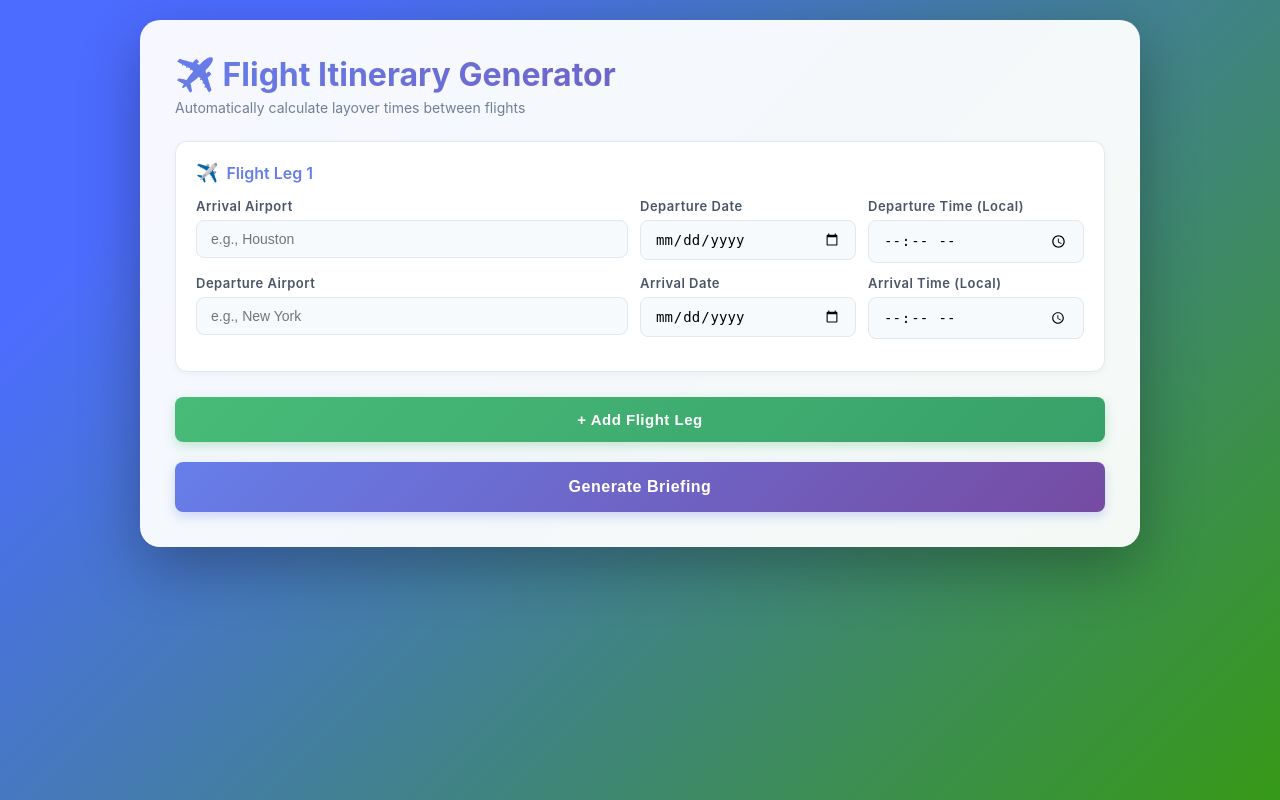
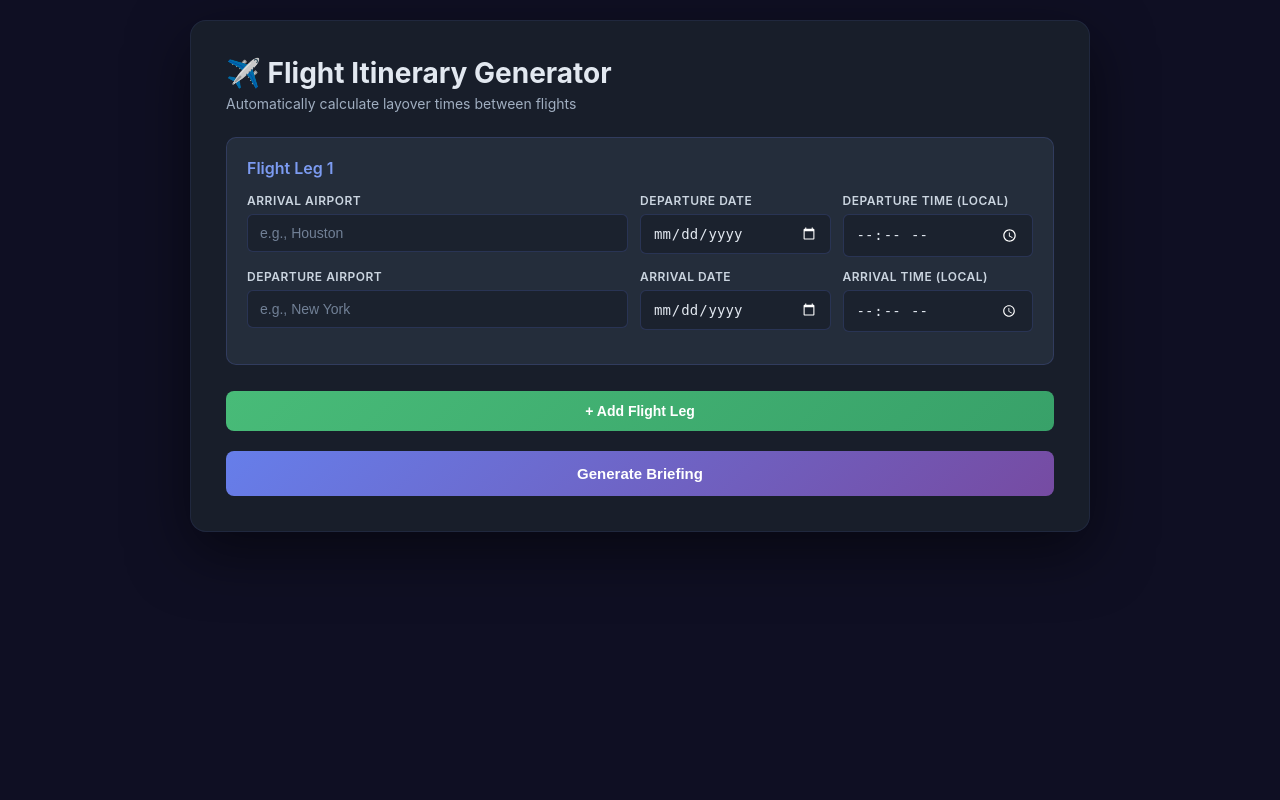
Before and after one commit to sabicera/site, a PHP site: page /flights/index.html in a window 1280 px wide. Run offline with PHP 8.4, Linux system fonts and the light colour scheme.

Commit message:
Update style.css

```diff
--- a/flights/style.css
+++ b/flights/style.css
@@ -1,4 +1,4 @@
-* {
+*{
     margin: 0;
     padding: 0;
     box-sizing: border-box;
@@ -6,67 +6,119 @@
 
 body {
     font-family: -apple-system, BlinkMacSystemFont, 'Segoe UI', Roboto, Oxygen, Ubuntu, Cantarell, sans-serif;
-    background: linear-gradient(135deg, #002effb3 16%, #369916 100%);
     min-height: 100vh;
     padding: 20px;
+    overflow-x: hidden;
+    position: relative;
+    background: #0f0f23;
+}
+
+.parallax-bg {
+    position: fixed;
+    top: -50px;
+    left: -50px;
+    width: calc(100% + 100px);
+    height: calc(100% + 100px);
+    z-index: -1;
+}
+
+.parallax-layer {
+    position: absolute;
+    width: 100%;
+    height: 100%;
+}
+
+.parallax-layer-1 {
+    background: linear-gradient(135deg, #1a1a2e 0%, #16213e 100%);
+    transform: translate(0, 0);
+}
+
+.parallax-layer-2 {
+    background:
+        radial-gradient(circle at 20% 30%, rgba(102, 126, 234, 0.15) 0%, transparent 40%),
+        radial-gradient(circle at 80% 70%, rgba(118, 75, 162, 0.12) 0%, transparent 50%),
+        radial-gradient(circle at 60% 10%, rgba(72, 187, 120, 0.08) 0%, transparent 30%);
+    transform: translate(0, 0);
+    transition: transform 0.3s ease-out;
+}
+
+.parallax-layer-3 {
+    transform: translate(0, 0);
+    transition: transform 0.2s ease-out;
+}
+
+.parallax-layer-3::before,
+.parallax-layer-3::after {
+    content: '';
+    position: absolute;
+    border-radius: 50%;
+    filter: blur(80px);
+    opacity: 0.2;
+}
+
+.parallax-layer-3::before {
+    width: 500px;
+    height: 500px;
+    background: rgba(102, 126, 234, 0.25);
+    top: 10%;
+    left: 10%;
+}
+
+.parallax-layer-3::after {
+    width: 400px;
+    height: 400px;
+    background: rgba(118, 75, 162, 0.2);
+    bottom: 20%;
+    right: 15%;
 }
 
 .container {
-    max-width: 1000px;
+    max-width: 900px;
     margin: 0 auto;
-    background: rgba(255, 255, 255, 0.95);
+    background: rgba(26, 32, 44, 0.95);
     backdrop-filter: blur(10px);
-    border-radius: 20px;
-    box-shadow: 0 20px 60px rgba(0,0,0,0.3);
+    border-radius: 16px;
+    box-shadow: 0 20px 60px rgba(0,0,0,0.5);
     padding: 35px;
+    position: relative;
+    z-index: 1;
+    border: 1px solid rgba(102, 126, 234, 0.1);
 }
 
 h1 {
-    color: #1a202c;
+    color: #e2e8f0;
     margin-bottom: 5px;
-    font-size: 32px;
+    font-size: 28px;
     font-weight: 700;
-    background: linear-gradient(135deg, #667eea 0%, #764ba2 100%);
-    -webkit-background-clip: text;
-    -webkit-text-fill-color: transparent;
-    background-clip: text;
 }
 
 .subtitle {
-    color: #718096;
+    color: #a0aec0;
     margin-bottom: 25px;
     font-size: 14px;
 }
 
 .flight-leg {
-    background: #ffffff;
-    border-radius: 12px;
+    background: rgba(45, 55, 72, 0.6);
+    border-radius: 10px;
     padding: 20px;
-    margin-bottom: 15px;
-    border: 1px solid #e2e8f0;
-    box-shadow: 0 2px 8px rgba(0,0,0,0.04);
+    margin-bottom: 16px;
+    border: 1px solid rgba(102, 126, 234, 0.2);
     position: relative;
     transition: all 0.3s ease;
 }
 
 .flight-leg:hover {
-    box-shadow: 0 4px 12px rgba(102, 126, 234, 0.15);
-    border-color: #667eea;
+    box-shadow: 0 4px 12px rgba(131, 133, 145, 0.2);
+    border-color: rgba(101, 102, 109, 0.705);
+    background: rgba(45, 55, 72, 0.8);
 }
 
 .flight-leg h3 {
-    color: #667eea;
+    color: #7c9bf1;
     margin-bottom: 15px;
     font-size: 16px;
     font-weight: 600;
-    display: flex;
-    align-items: center;
-    gap: 8px;
-}
-
-.flight-leg h3::before {
-    content: "✈️";
-    font-size: 18px;
 }
 
 .input-row {
@@ -84,30 +136,36 @@ h1 {
 label {
     font-weight: 600;
     margin-bottom: 6px;
-    color: #4a5568;
-    font-size: 13px;
-    /*text-transform: uppercase*/
+    color: #cbd5e0;
+    font-size: 12px;
+    text-transform: uppercase;
     letter-spacing: 0.5px;
 }
 
 input {
-    padding: 10px 14px;
-    border: 1.5px solid #e2e8f0;
-    border-radius: 8px;
+    padding: 10px 12px;
+    border: 1.5px solid rgba(102, 126, 234, 0.2);
+    border-radius: 6px;
     font-size: 14px;
     transition: all 0.2s;
-    background: #f7fafc;
+    background: rgba(26, 32, 44, 0.8);
+    color: #e2e8f0;
 }
 
 input:focus {
     outline: none;
     border-color: #667eea;
-    background: #ffffff;
-    box-shadow: 0 0 0 3px rgba(102, 126, 234, 0.1);
+    box-shadow: 0 0 0 3px rgba(102, 126, 234, 0.2);
+    background: rgba(26, 32, 44, 0.95);
 }
 
-input:hover {
-    border-color: #cbd5e0;
+input::placeholder {
+    color: #718096;
+}
+
+input[type="date"]::-webkit-calendar-picker-indicator,
+input[type="time"]::-webkit-calendar-picker-indicator {
+    filter: invert(1);
 }
 
 .btn {
@@ -118,8 +176,6 @@ input:hover {
     cursor: pointer;
     transition: all 0.3s;
     font-size: 14px;
-    /*text-transform: uppercase;*/
-    letter-spacing: 0.5px;
 }
 
 .btn-add {
@@ -127,18 +183,13 @@ input:hover {
     color: white;
     width: 100%;
     margin-top: 10px;
-    padding: 14px;
-    font-size: 15px;
-    box-shadow: 0 4px 12px rgba(72, 187, 120, 0.3);
+    padding: 12px;
 }
 
 .btn-add:hover {
+    background: linear-gradient(135deg, #38a169 0%, #2f855a 100%);
     transform: translateY(-2px);
-    box-shadow: 0 6px 16px rgba(72, 187, 120, 0.4);
-}
-
-.btn-add:active {
-    transform: translateY(0);
+    box-shadow: 0 4px 12px rgba(72, 187, 120, 0.4);
 }
 
 .btn-remove {
@@ -149,11 +200,10 @@ input:hover {
     right: 15px;
     padding: 6px 12px;
     font-size: 12px;
-    box-shadow: 0 2px 8px rgba(245, 101, 101, 0.3);
 }
 
 .btn-remove:hover {
-    transform: translateY(-1px);
+    background: linear-gradient(135deg, #f56565 0%, #e53e3e 100%);
     box-shadow: 0 4px 12px rgba(245, 101, 101, 0.4);
 }
 
@@ -161,46 +211,39 @@ input:hover {
     background: linear-gradient(135deg, #667eea 0%, #764ba2 100%);
     color: white;
     width: 100%;
-    padding: 16px;
-    font-size: 16px;
+    padding: 14px;
+    font-size: 15px;
     margin-top: 20px;
-    box-shadow: 0 4px 12px rgba(102, 126, 234, 0.3);
 }
 
 .btn-generate:hover {
+    background: linear-gradient(135deg, #5568d3 0%, #6a3f8f 100%);
     transform: translateY(-2px);
-    box-shadow: 0 6px 16px rgba(102, 126, 234, 0.4);
-}
-
-.btn-generate:active {
-    transform: translateY(0);
+    box-shadow: 0 4px 12px rgba(102, 126, 234, 0.4);
 }
 
 .layover-info {
-    background: linear-gradient(135deg, #fef3c7 0%, #fde68a 100%);
-    border: 1.5px solid #fbbf24;
-    border-radius: 8px;
-    padding: 10px 14px;
+    background: rgba(251, 191, 36, 0.15);
+    border: 1.5px solid rgba(251, 191, 36, 0.4);
+    border-radius: 6px;
+    padding: 10px 12px;
     margin-top: 12px;
     font-weight: 600;
-    color: #92400e;
+    color: #fbbf24;
     font-size: 13px;
-    display: flex;
-    align-items: center;
-    gap: 8px;
 }
 
 .output {
-    background: linear-gradient(135deg, #e0f2fe 0%, #bae6fd 100%);
-    border: 2px solid #0ea5e9;
-    border-radius: 12px;
-    padding: 25px;
+    background: rgba(14, 165, 233, 0.1);
+    border: 2px solid rgba(14, 165, 233, 0.3);
+    border-radius: 10px;
+    padding: 20px;
     margin-top: 25px;
     font-family: 'Segoe UI', Tahoma, Geneva, Verdana, sans-serif;
     font-size: 14px;
     line-height: 1.8;
     display: none;
-    box-shadow: 0 4px 12px rgba(14, 165, 233, 0.2);
+    color: #e2e8f0;
 }
 
 .output p {
@@ -214,13 +257,13 @@ input:hover {
 .btn-copy {
     background: linear-gradient(135deg, #0ea5e9 0%, #0284c7 100%);
     color: white;
-    margin-top: 15px;
-    box-shadow: 0 4px 12px rgba(14, 165, 233, 0.3);
+    margin-top: 12px;
 }
 
 .btn-copy:hover {
+    background: linear-gradient(135deg, #0284c7 0%, #0369a1 100%);
     transform: translateY(-2px);
-    box-shadow: 0 6px 16px rgba(14, 165, 233, 0.4);
+    box-shadow: 0 4px 12px rgba(14, 165, 233, 0.4);
 }
 
 .success-msg {
@@ -229,9 +272,9 @@ input:hover {
     margin-top: 10px;
     display: none;
     text-align: center;
-    padding: 10px;
-    background: rgba(72, 187, 120, 0.1);
-    border-radius: 8px;
+    padding: 8px;
+    background: rgba(72, 187, 120, 0.2);
+    border-radius: 6px;
 }
 
 @media (max-width: 768px) {
@@ -242,8 +285,4 @@ input:hover {
     .container {
         padding: 20px;
     }
-
-    h1 {
-        font-size: 24px;
-    }
 }
```
